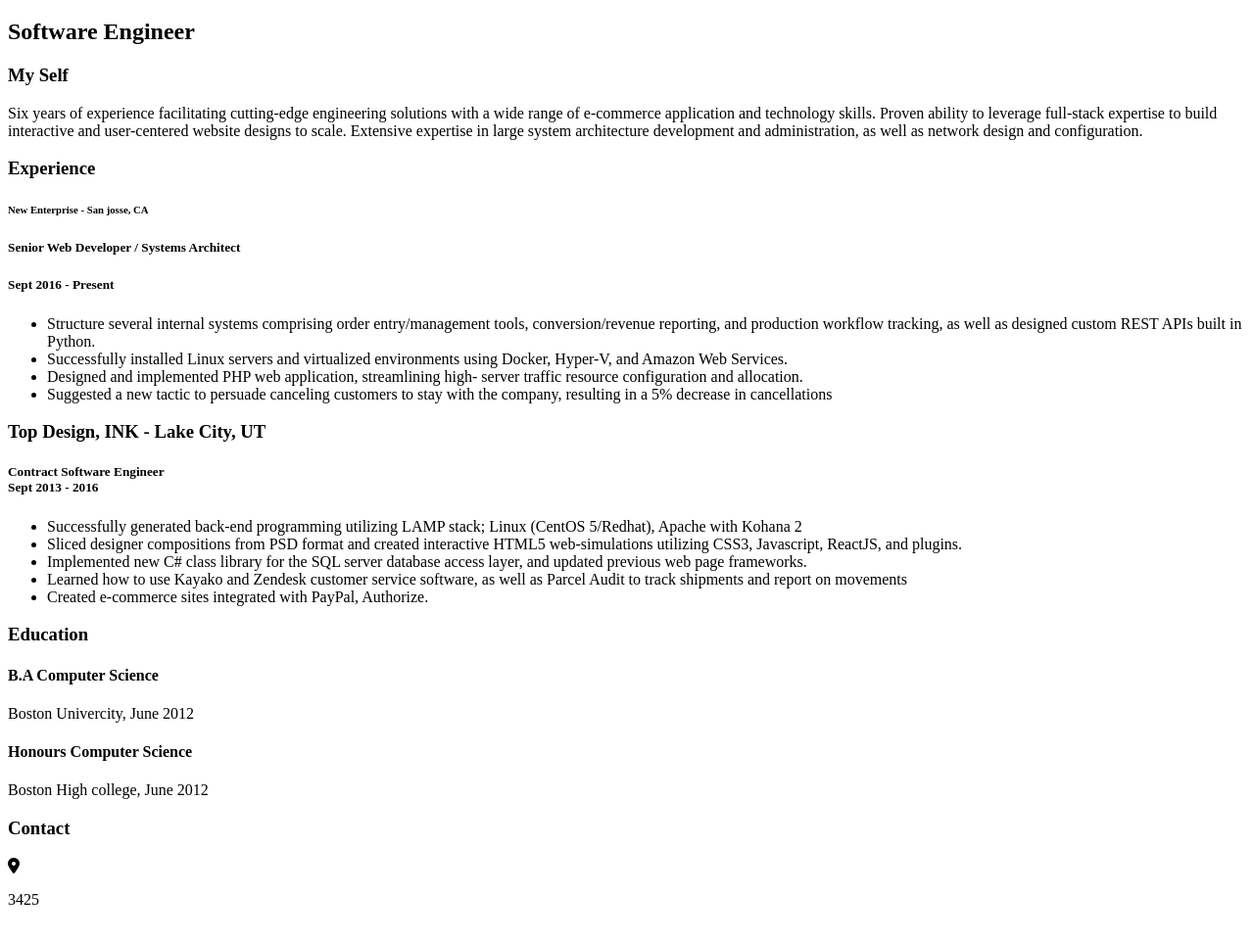
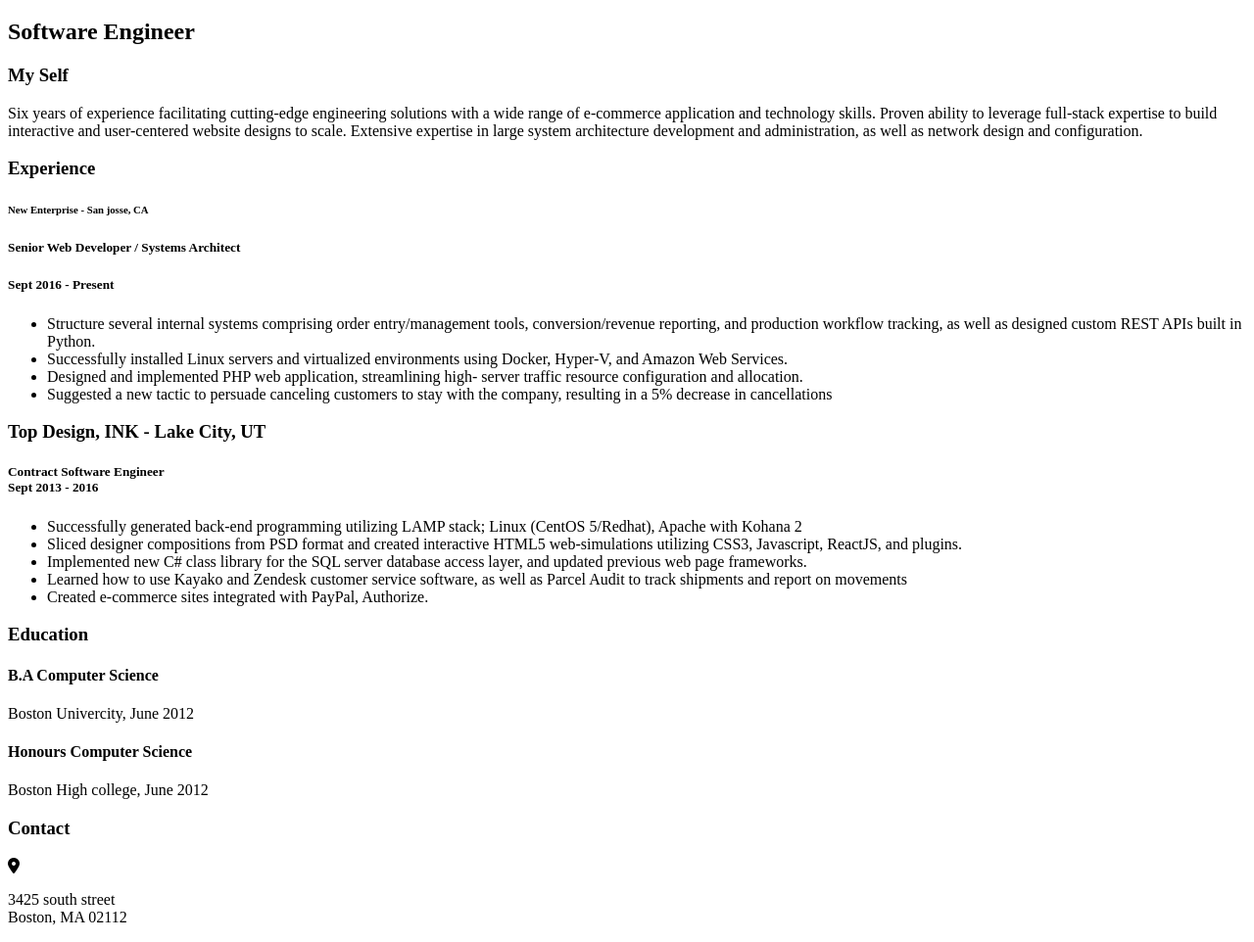
Before and after one commit to Abdulrehman3257/Assignment-07, a plain HTML site: page index.html in a window 1280 px wide. Shown: the part 61-1023 px from the top of the page at 98% size. Drawn offline with Linux system fonts and the light colour scheme.

Commit message:
add contact:

```diff
--- a/index.html
+++ b/index.html
@@ -84,7 +84,7 @@
 
                 <div class="location">
                     <i class="fa-solid fa-location-dot"></i>
-                    <p>3425</p>
+                    <p>3425 south street <br> Boston, MA 02112 </p>
                 </div>
 
 
```
